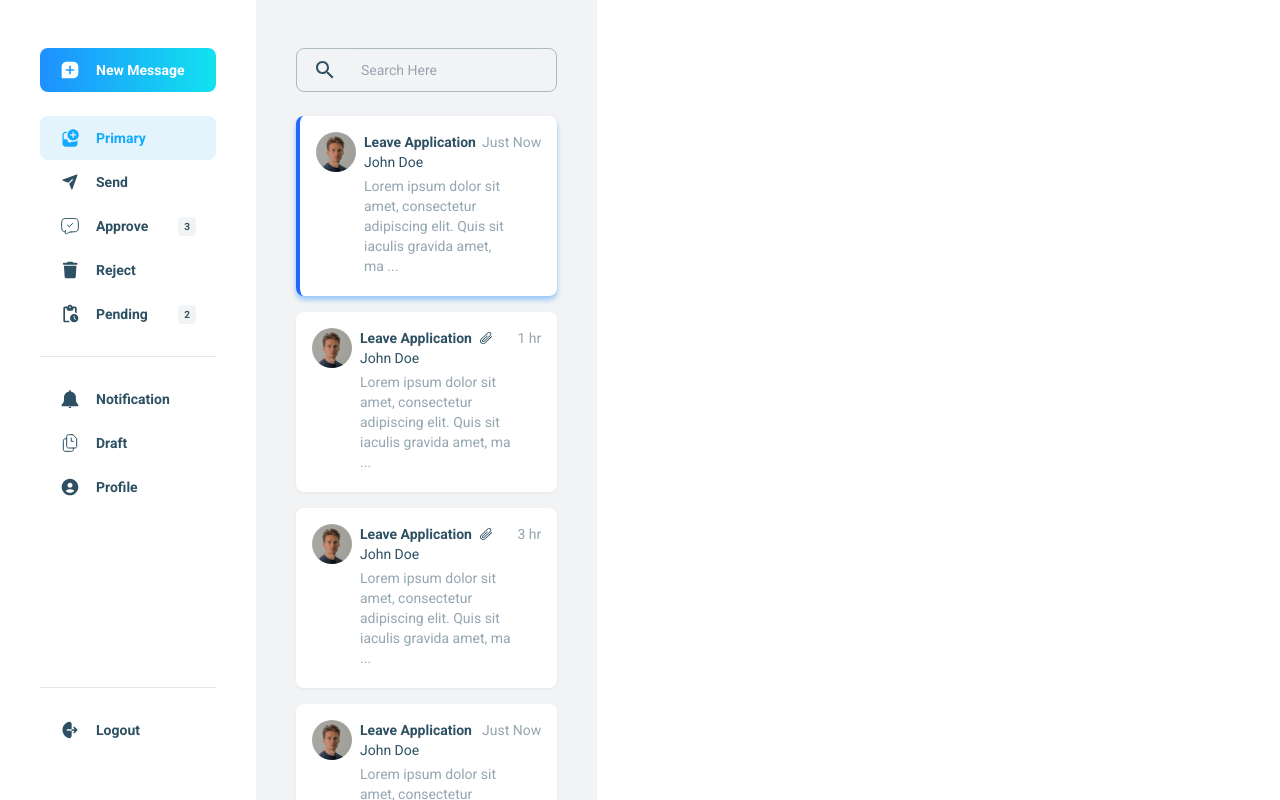
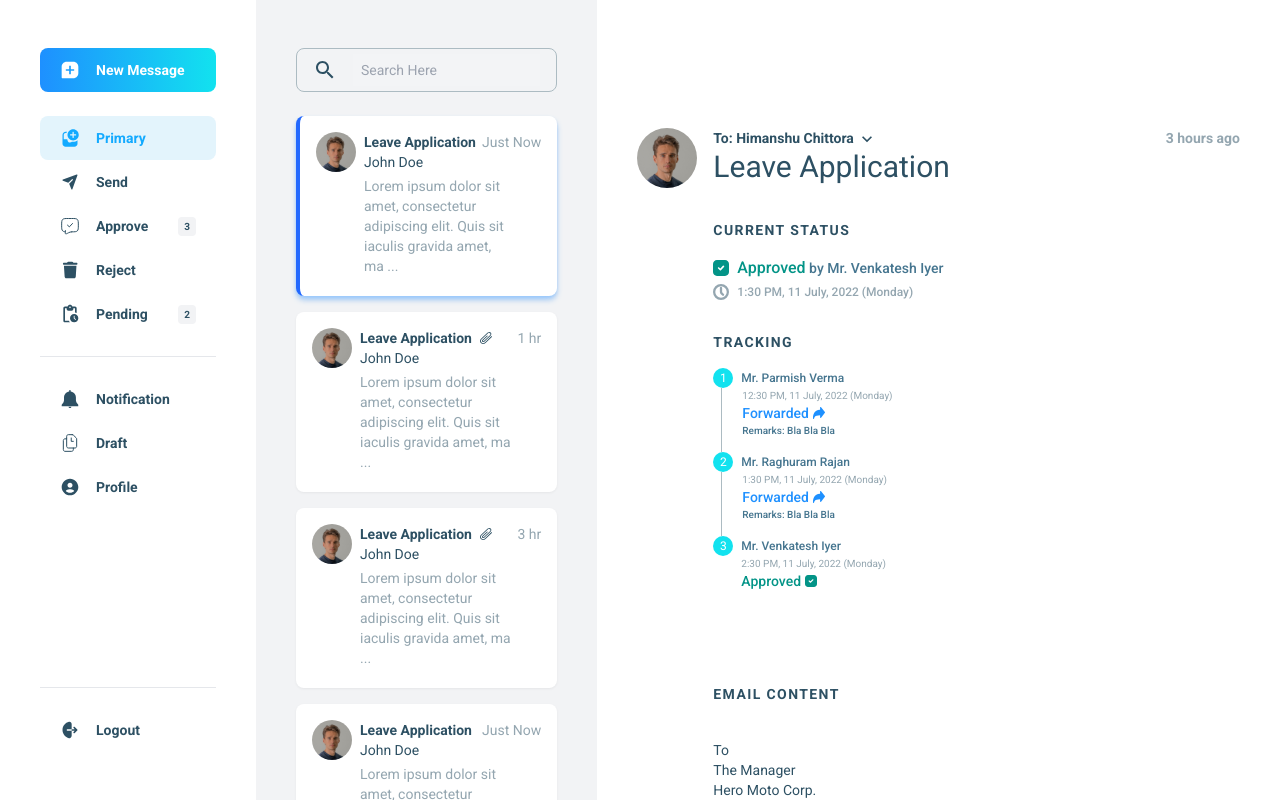
Before and after one commit to Coders-Royale/E-Daftar, a React (Create React App) app in the folder client/: page /user/sent in a window 1280 px wide. Built offline with nearby package versions, Linux system fonts and the light colour scheme.

Commit message:
build: sent page for user

```diff
--- a/client/src/components/buttons/RegistrationButton.tsx
+++ b/client/src/components/buttons/RegistrationButton.tsx
@@ -8,7 +8,7 @@ export interface SignInButtonProps {
 }
 
 const dummy = () => {
-  console.log('dummy');
+  return true;
 }
 
 export default function RegistrationButton({
@@ -26,8 +26,7 @@ export default function RegistrationButton({
     <div>
         <button className="bg-gradient-to-r from-blue-450 to-blue-150 text-white py-2 w-full rounded-lg font-semibold"
         onClick={(e) => {
-            wrapValidate();
-            navigate(`${toUrl}`);
+            wrapValidate() && navigate(`${toUrl}`);
         }}>
           {text}
         </button>
--- a/client/src/pages/admin/Tracking.tsx
+++ b/client/src/pages/admin/Tracking.tsx
@@ -32,7 +32,7 @@ Thank you.
 
 Yours Sincerely,
 John Doe
-`
+`;
 
 const Tracking = () => {
 
--- a/client/src/pages/user/Sent.tsx
+++ b/client/src/pages/user/Sent.tsx
@@ -1,20 +1,181 @@
-import React, { } from "react";
+import React, { useState } from "react";
+import { useNavigate } from 'react-router-dom';
+
 import Sidebar from "../../components/Sidebar";
 import Middlebar from '../../components/Middlebar';
+import TimelineComponent from '../../components/TimelineComponent';
 
 import SearchIcon from '@mui/icons-material/Search';
+import KeyboardArrowDownIcon from '@mui/icons-material/KeyboardArrowDown';
+import SendIcon from '@mui/icons-material/Send';
 import Man from '../../images/man.svg';
+import GreenTick from '../../images/icons/tracking_page_green_tick.svg';
+import Clock from '../../images/icons/tracking_page_clock.svg';
+import Email1 from '../../images/tracking_page_email_1.png';
+import Email2 from '../../images/tracking_page_email_2.png';
+import Email3 from '../../images/tracking_page_email_3.png';
+import Dp from '../../images/profile_page_dp.png';
+
+enum Status {
+  Pending = "Pending",
+  Forwarded = "Forwarded",
+  Rejected = "Rejected",
+  Approved = "Approved",
+}
+
+const emailContent = `
+To
+The Manager
+Hero Moto Corp.
+
+Subject: One day leave application
+
+Respected Sir/Ma’am,
+
+I am writing this to inform you that I will be taking leave on ____ (date) as I have to _____ (mention reasons like attending a wedding, visit a friend, attending a seminar or event, etc.). I have completed all my tasks for the day and would be in touch with my team members if my assistance is required anytime.
+
+Thank you.
+
+Yours Sincerely,
+John Doe
+`
 
 const Sent = () => {
+  const navigate = useNavigate();
+  const [additionalMessage, setAdditionalMessage] = useState<string>("");
+
+  interface Error {
+    type: string;
+    message: string;
+  }
+  const [errors, setErrors] = useState<Error[]>([]);
+
+  var errLength = 0;
+
+  const validate = () => {
+    errLength = 0;
+    setErrors([]);
+
+    if (additionalMessage === "") {
+      setErrors((errors: Error[]) => [
+        ...errors,
+        { type: "additionalMessage", message: "Please enter something!" },
+      ]);
+      errLength++;
+    }
+
+    if (errLength === 0) return true;
+
+    return false;
+  };
 
   return (
     <div className="h-screen flex bg-white overflow-hidden">
       <div className="w-1/4">
         <Sidebar />
       </div>
-      <div className="w-full overflow-scroll">
-        <div className="w-1/3">
+      <div className="flex flex-row w-full overflow-scroll">
+        <div className='w-1/3'>
           <Middlebar />
+        </div>
+
+        <div className='w-2/3 overflow-scroll px-10'>
+
+          {/*HEADING*/}
+          <div className='mt-32 flex flex-row justify-between'>
+            <div className="flex flex-row gap-4">
+              <img src={Man} alt='man-photo' className='rounded-full w-[60px] h-[60px]' />
+              <div className=''>
+                <h1 className='text-sm font-semibold text-gray-750'>To: Himanshu Chittora <span><KeyboardArrowDownIcon fontSize="small"/></span></h1>
+                <h1 className='text-3xl font-normal text-gray-750'>Leave Application</h1>
+              </div>
+            </div>
+
+            <h1 className='font-semibold text-sm text-gray-550'>3 hours ago</h1>
+          </div>
+
+          {/*CURRENT STATUS*/}
+          <div className='pl-[76px] mt-8'>
+            <h1 className='text-sm font-bold text-gray-750 tracking-widest'>CURRENT STATUS</h1>
+            <div className='flex flex-row mt-4 items-center gap-2'>
+              <img src={GreenTick} alt='green-tick' className='w-4 h-4' />
+              <h1 className='text-sm font-medium text-gray-650'><span className='text-green-550 text-base'>Approved</span> by Mr. Venkatesh Iyer</h1>
+            </div>
+
+            <div className='flex flex-row mt-1 items-center gap-2'>
+              <img src={Clock} alt='clock' className='w-4 h-4' />
+              <h1 className='text-xs font-medium text-gray-550'>1:30 PM, 11 July, 2022 (Monday)</h1>
+            </div>
+          </div>
+
+          {/*TRACKING*/}
+          <div className='pl-[76px] mt-8'>
+            <h1 className='text-sm font-bold text-gray-750 tracking-widest'>TRACKING</h1>
+            <div className='mt-4'>
+              <TimelineComponent index={1} name="Mr. Parmish Verma" time="12:30 PM" date="11 July, 2022 (Monday)" status={Status.Forwarded} remarks="Bla Bla Bla" />
+              <TimelineComponent index={2} name="Mr. Raghuram Rajan" time="1:30 PM" date="11 July, 2022 (Monday)" status={Status.Forwarded} remarks="Bla Bla Bla" />
+              <TimelineComponent index={3} name="Mr. Venkatesh Iyer" time="2:30 PM" date="11 July, 2022 (Monday)" status={Status.Approved} />
+            </div>
+          </div>
+
+          {/*EMAIL CONTENT*/}
+          <div className="pl-[76px] mt-16">
+            <h1 className='text-sm font-bold text-gray-750 tracking-widest'>EMAIL CONTENT</h1>
+            <div className='pt-4 items-center whitespace-pre-line font-normal text-sm text-gray-750'>
+              {emailContent}
+            </div>
+            <div className='pt-4 flex flex-row gap-8'>
+              <img
+                src={Email1}
+                alt=""
+                className="w-1/3"
+              />
+              <img
+                src={Email2}
+                alt=""
+                className="w-1/3"
+              />
+              <img
+                src={Email3}
+                alt=""
+                className="w-1/3"
+              />
+            </div>
+          </div>
+
+          {/*ADDITIONAL MESSAGE*/}
+          <div className="pl-[76px] my-16 grid grid-cols-6 gap-4">
+            <div className='col-span-5'>
+              <div className="bg-gray-150 border border-gray-450 rounded-lg h-11 flex flex-row w-full">
+                <div className='pl-4 py-3'>
+                  <img src={Dp} alt="profile_dp" className="w-5 h-5 rounded-full" />
+                </div>
+                <input className='bg-gray-150 my-auto mx-2 px-2 text-sm w-full' placeholder='Additional Message' onChange={(e) => setAdditionalMessage(e.target.value)}></input>
+              </div>
+              <div className="mt-1 mb-1 text-left">
+                {errors.length > 0
+                  ? errors.map((item, index) => {
+                      if (item.type === "additionalMessage") {
+                        return (
+                          <p className="text-red-500 text-xs" key={index}>
+                            {item.message}
+                          </p>
+                        );
+                      }
+                    })
+                  : null}
+              </div>
+            </div>
+            <div className='col-span-1'>
+              <button className="bg-gradient-to-r from-blue-450 to-blue-150 text-white py-2 h-11 w-full rounded-lg font-semibold"
+                onClick={(e) => {
+                    validate() && navigate('/');
+                }}>
+                <SendIcon fontSize="small" className='mb-1' /> Send
+              </button>
+            </div>
+          </div>
+
         </div>
       </div>
     </div>
```
